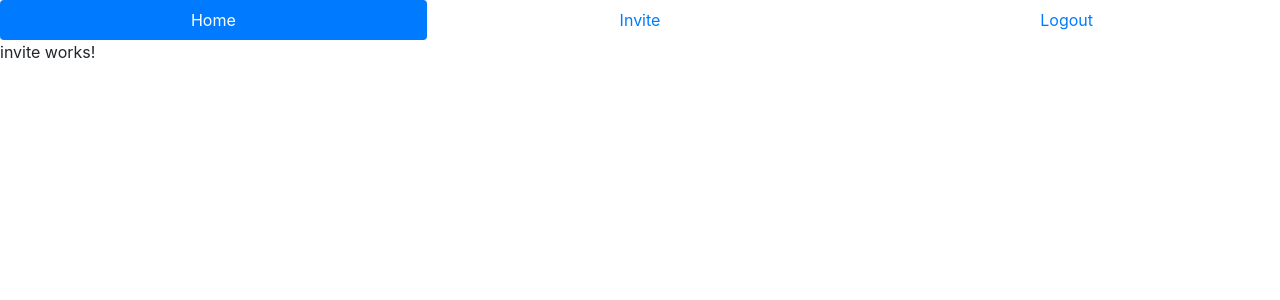
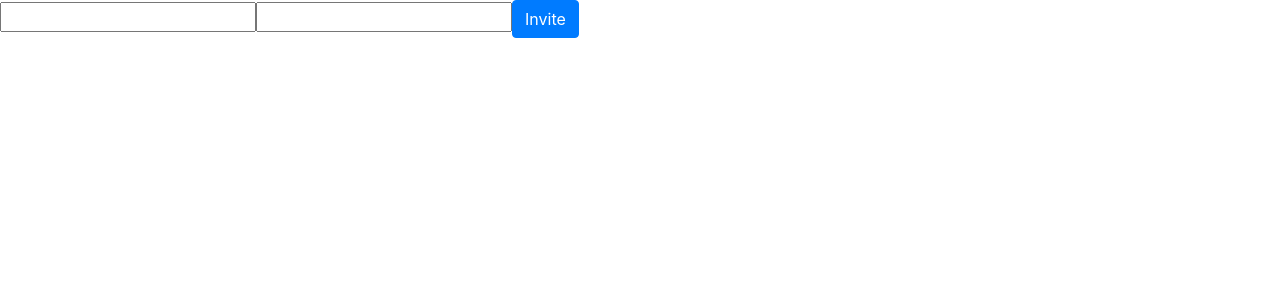
Before and after one commit to TylerDresselhouse/Project2-front, an Angular app in the folder Project2-front/: page /invite in a window 1280 px wide. Shown: the top 300 px of the page. Built offline with nearby package versions, Linux system fonts and the light colour scheme.

Commit message:
swimlane update, probably

```diff
--- a/Project2-front/src/app/app.module.ts
+++ b/Project2-front/src/app/app.module.ts
@@ -19,6 +19,7 @@ import { SwimLaneService } from './services/swim-lane.service';
 import { AuthenticationService } from './services/authentication.service';
 import { CardService } from './services/card.service';
 import { InviteComponent } from './components/invite/invite.component';
+import { InviteService } from './services/invite.service';
 
 @NgModule({
   declarations: [
@@ -39,7 +40,7 @@ import { InviteComponent } from './components/invite/invite.component';
     HttpModule,
     HttpClientModule
    ],
-  providers: [BoardService, AuthenticationService, CardService, SwimLaneService],
+  providers: [BoardService, AuthenticationService, CardService, SwimLaneService, InviteService],
 
   bootstrap: [AppComponent]
 })
--- a/Project2-front/src/app/components/invite/invite.component.html
+++ b/Project2-front/src/app/components/invite/invite.component.html
@@ -1,3 +1,3 @@
-<p>
-  invite works!
-</p>
+<input type="text" ([ngModel])="newUser.username">
+<input type="number" ([ngModel])="board.id">
+<button type="button" class="btn btn-primary" (click)="inviteUser()">Invite</button>
--- a/Project2-front/src/app/components/invite/invite.component.ts
+++ b/Project2-front/src/app/components/invite/invite.component.ts
@@ -1,4 +1,6 @@
 import { Component, OnInit } from '@angular/core';
+import { AsbUser } from '../../models/asbuser.model';
+import { Board } from '../../models/board.model';
 
 @Component({
   selector: 'app-invite',
@@ -7,9 +9,17 @@ import { Component, OnInit } from '@angular/core';
 })
 export class InviteComponent implements OnInit {
 
+  newUser: AsbUser;
+  newBoard: Board;
+
   constructor() { }
 
   ngOnInit() {
   }
 
+  inviteUser(): void {
+    // get user by username
+    // get board by board id
+    // add user to board
+  }
 }
--- a/Project2-front/src/app/nav/nav.component.html
+++ b/Project2-front/src/app/nav/nav.component.html
@@ -1,11 +1,11 @@
-<nav class="nav nav-pills nav-justified">
+<!-- <nav class="nav nav-pills nav-justified">
+  <a class="nav-item nav-link active" routerLink="/home">Home</a>
+  <a class="nav-item nav-link" routerLink="/invite">Invite</a>
+  <a class="nav-item nav-link" routerLink="/login">Logout</a>
+</nav> -->
+
+<nav class="nav nav-pills nav-justified" *ngIf="isLoggedIn">
   <a class="nav-item nav-link active" routerLink="/home">Home</a>
   <a class="nav-item nav-link" routerLink="/invite">Invite</a>
   <a class="nav-item nav-link" routerLink="/login">Logout</a>
 </nav>
-
-<!-- <nav class="nav nav-pills nav-justified" *ngIf="isLoggedIn">
-  <a class="nav-item nav-link active" routerLink="/home">Home</a>
-  <a class="nav-item nav-link" routerLink="/invite">Invite</a>
-  <a class="nav-item nav-link" routerLink="/login">Logout</a>
-</nav> -->
--- a/Project2-front/src/app/nav/nav.component.ts
+++ b/Project2-front/src/app/nav/nav.component.ts
@@ -9,11 +9,19 @@ import { AuthenticationService } from '../services/authentication.service';
 })
 export class NavComponent implements OnInit {
 
-  isLoggedIn: boolean;
+  isLoggedIn: boolean = !localStorage.getItem('user') === null;
 
   constructor(private authenticationService: AuthenticationService) { }
 
   ngOnInit() {
   }
 
+  changeToLoggedIn() {
+    this.isLoggedIn = true;
+  }
+
+  changeToLoggedOut() {
+    this.isLoggedIn = false;
+  }
+
 }
```
Also changed, not shown: Project2-front/src/app/services/invite.service.ts (added, +8 -0 lines), 1 other file (tests, documents, lock files or other folders).
